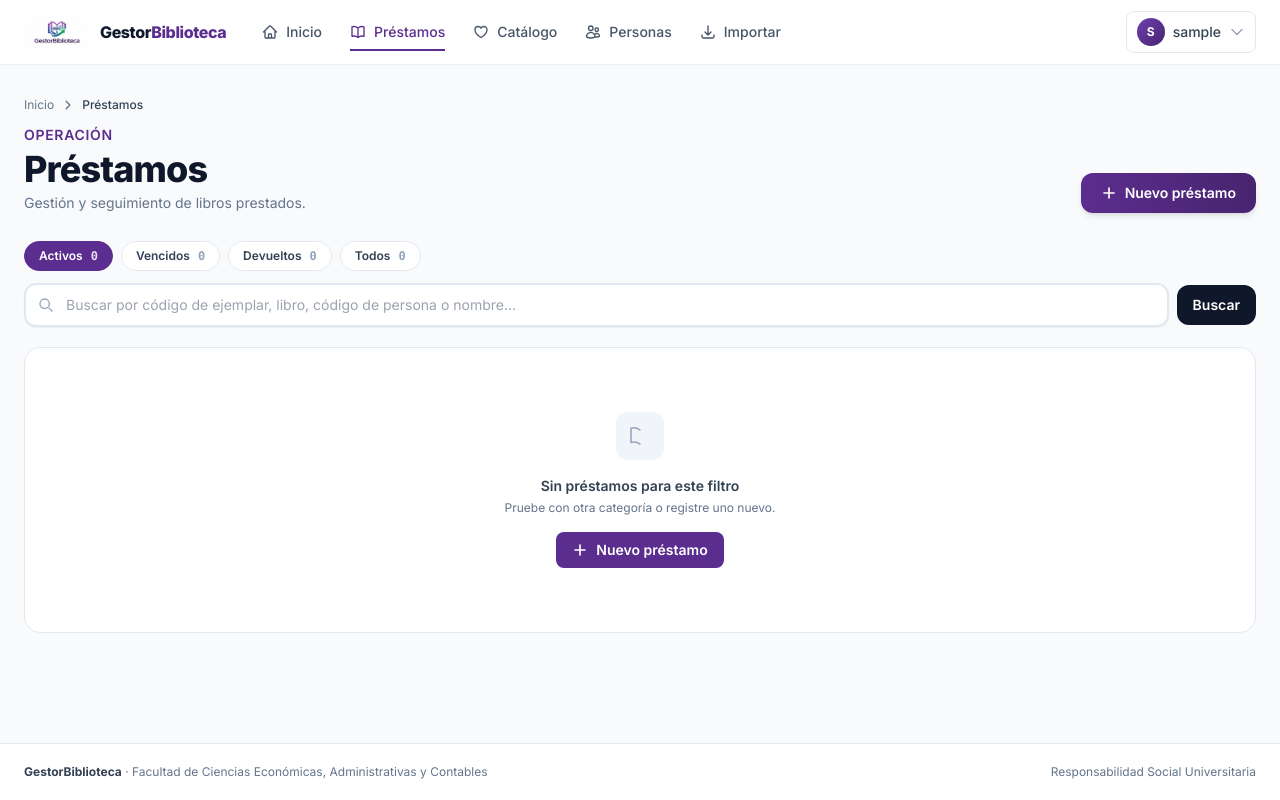
After one commit to BannedForMacros/Gestor-Biblioteca-GA, a Django app: page /prestamos/ in a window 1280 px wide. The commit adds this page. Run offline with Django 5.2, Linux system fonts and the light colour scheme; the visitor is signed in with stand-in values (Sample User, id 1); data that the repository does not hold is empty; some libraries are stand-ins or nearby versions.

Commit message:
CRUD DE PRESTAMOS

```diff
--- a/config/urls.py
+++ b/config/urls.py
@@ -13,6 +13,8 @@ urlpatterns = [
     path('', dashboard, name='home'),
     path('importar/', include('apps.importacion.urls')),
     path('prestamos/', include('apps.prestamos.urls')),
+    path('catalogo/', include('apps.catalogo.urls')),
+    path('personas/', include('apps.usuarios.urls')),
     path('admin/', admin.site.urls),
 ]
 
--- a/templates/base.html
+++ b/templates/base.html
@@ -110,18 +110,18 @@
             <svg class="w-4 h-4" fill="none" stroke="currentColor" stroke-width="2" viewBox="0 0 24 24"><path stroke-linecap="round" stroke-linejoin="round" d="m2.25 12 8.954-8.955c.44-.44 1.152-.44 1.591 0L21.75 12M4.5 9.75v10.125c0 .621.504 1.125 1.125 1.125H9.75v-4.875c0-.621.504-1.125 1.125-1.125h2.25c.621 0 1.125.504 1.125 1.125V21h4.125c.621 0 1.125-.504 1.125-1.125V9.75M8.25 21h8.25"/></svg>
             Inicio
           </a>
-          <a href="{% url 'prestamos:nuevo' %}"
+          <a href="{% url 'prestamos:lista' %}"
              class="nav-link inline-flex items-center gap-2 px-3 py-2 rounded-lg text-sm font-medium text-slate-600 hover:text-marca-700 hover:bg-marca-50 {% if '/prestamos/' in rp %}active{% endif %}">
             <svg class="w-4 h-4" fill="none" stroke="currentColor" stroke-width="2" viewBox="0 0 24 24"><path stroke-linecap="round" stroke-linejoin="round" d="M12 6.042A8.967 8.967 0 0 0 6 3.75c-1.052 0-2.062.18-3 .512v14.25A8.987 8.987 0 0 1 6 18c2.305 0 4.408.867 6 2.292m0-14.25a8.966 8.966 0 0 1 6-2.292c1.052 0 2.062.18 3 .512v14.25A8.987 8.987 0 0 0 18 18a8.967 8.967 0 0 0-6 2.292m0-14.25v14.25"/></svg>
             Préstamos
           </a>
-          <a href="/admin/catalogo/libro/"
-             class="nav-link inline-flex items-center gap-2 px-3 py-2 rounded-lg text-sm font-medium text-slate-600 hover:text-marca-700 hover:bg-marca-50">
+          <a href="{% url 'catalogo:libros_lista' %}"
+             class="nav-link inline-flex items-center gap-2 px-3 py-2 rounded-lg text-sm font-medium text-slate-600 hover:text-marca-700 hover:bg-marca-50 {% if '/catalogo/' in rp %}active{% endif %}">
             <svg class="w-4 h-4" fill="none" stroke="currentColor" stroke-width="2" viewBox="0 0 24 24"><path stroke-linecap="round" stroke-linejoin="round" d="M21 8.25c0-2.485-2.099-4.5-4.688-4.5-1.935 0-3.597 1.126-4.312 2.733-.715-1.607-2.377-2.733-4.313-2.733C5.1 3.75 3 5.765 3 8.25c0 7.22 9 12 9 12s9-4.78 9-12Z"/></svg>
             Catálogo
           </a>
-          <a href="/admin/usuarios/usuariobiblioteca/"
-             class="nav-link inline-flex items-center gap-2 px-3 py-2 rounded-lg text-sm font-medium text-slate-600 hover:text-marca-700 hover:bg-marca-50 {% if '/usuarios/' in rp %}active{% endif %}">
+          <a href="{% url 'usuarios:personas_lista' %}"
+             class="nav-link inline-flex items-center gap-2 px-3 py-2 rounded-lg text-sm font-medium text-slate-600 hover:text-marca-700 hover:bg-marca-50 {% if '/personas/' in rp %}active{% endif %}">
             <svg class="w-4 h-4" fill="none" stroke="currentColor" stroke-width="2" viewBox="0 0 24 24"><path stroke-linecap="round" stroke-linejoin="round" d="M15 19.128a9.38 9.38 0 0 0 2.625.372 9.337 9.337 0 0 0 4.121-.952 4.125 4.125 0 0 0-7.533-2.493M15 19.128v-.003c0-1.113-.285-2.16-.786-3.07M15 19.128v.106A12.318 12.318 0 0 1 8.624 21c-2.331 0-4.512-.645-6.374-1.766l-.001-.109a6.375 6.375 0 0 1 11.964-3.07M12 6.375a3.375 3.375 0 1 1-6.75 0 3.375 3.375 0 0 1 6.75 0Zm8.25 2.25a2.625 2.625 0 1 1-5.25 0 2.625 2.625 0 0 1 5.25 0Z"/></svg>
             Personas
           </a>
--- /dev/null
+++ b/templates/prestamos/lista.html
@@ -0,0 +1,172 @@
+{% extends "base.html" %}
+
+{% block title %}Préstamos · Gestor Biblioteca{% endblock %}
+
+{% block content %}
+<div class="max-w-7xl mx-auto px-4 sm:px-6 py-8">
+
+  <header class="anim-entrada mb-7">
+    <nav class="flex items-center gap-2 text-xs text-slate-500 mb-3">
+      <a href="{% url 'home' %}" class="hover:text-marca-700 transition-colors">Inicio</a>
+      <svg class="w-3 h-3" fill="none" stroke="currentColor" stroke-width="2.5" viewBox="0 0 24 24"><path stroke-linecap="round" stroke-linejoin="round" d="M8.25 4.5l7.5 7.5-7.5 7.5"/></svg>
+      <span class="text-slate-700 font-medium">Préstamos</span>
+    </nav>
+    <div class="flex flex-col sm:flex-row sm:items-end sm:justify-between gap-4">
+      <div>
+        <p class="text-sm font-semibold text-marca-600 uppercase tracking-wider mb-1">Operación</p>
+        <h1 class="text-3xl sm:text-4xl font-extrabold text-slate-900 tracking-tight">Préstamos</h1>
+        <p class="text-sm text-slate-500 mt-1">Gestión y seguimiento de libros prestados.</p>
+      </div>
+      <a href="{% url 'prestamos:nuevo' %}"
+         class="inline-flex items-center gap-2 px-5 py-2.5 rounded-xl bg-gradient-to-r from-marca-600 to-marca-700 text-white text-sm font-semibold hover:from-marca-700 hover:to-marca-800 shadow-md hover:shadow-lg hover:shadow-marca-500/30 transition-all">
+        <svg class="w-4 h-4" fill="none" stroke="currentColor" stroke-width="2.5" viewBox="0 0 24 24"><path stroke-linecap="round" stroke-linejoin="round" d="M12 4.5v15m7.5-7.5h-15"/></svg>
+        Nuevo préstamo
+      </a>
+    </div>
+  </header>
+
+  <!-- Filter chips + search -->
+  <div class="anim-entrada-1 flex flex-col gap-3 mb-5">
+    <div class="flex flex-wrap items-center gap-2">
+      {% with current=estado %}
+      <a href="?estado=ACTIVO{% if q %}&q={{ q }}{% endif %}"
+         class="inline-flex items-center gap-2 px-3.5 py-1.5 rounded-full text-xs font-semibold border transition-colors
+                {% if current == 'ACTIVO' %}bg-marca-600 border-marca-600 text-white{% else %}bg-white border-slate-200 text-slate-700 hover:border-marca-300 hover:text-marca-700{% endif %}">
+        Activos
+        <span class="font-mono tabular-nums {% if current == 'ACTIVO' %}text-marca-100{% else %}text-slate-400{% endif %}">{{ stats.activos }}</span>
+      </a>
+      <a href="?estado=VENCIDO{% if q %}&q={{ q }}{% endif %}"
+         class="inline-flex items-center gap-2 px-3.5 py-1.5 rounded-full text-xs font-semibold border transition-colors
+                {% if current == 'VENCIDO' %}bg-red-600 border-red-600 text-white{% else %}bg-white border-slate-200 text-slate-700 hover:border-red-300 hover:text-red-700{% endif %}">
+        Vencidos
+        <span class="font-mono tabular-nums {% if current == 'VENCIDO' %}text-red-100{% else %}text-slate-400{% endif %}">{{ stats.vencidos }}</span>
+      </a>
+      <a href="?estado=DEVUELTO{% if q %}&q={{ q }}{% endif %}"
+         class="inline-flex items-center gap-2 px-3.5 py-1.5 rounded-full text-xs font-semibold border transition-colors
+                {% if current == 'DEVUELTO' %}bg-acento-600 border-acento-600 text-white{% else %}bg-white border-slate-200 text-slate-700 hover:border-acento-300 hover:text-acento-700{% endif %}">
+        Devueltos
+        <span class="font-mono tabular-nums {% if current == 'DEVUELTO' %}text-acento-100{% else %}text-slate-400{% endif %}">{{ stats.devueltos }}</span>
+      </a>
+      <a href="?estado={% if q %}&q={{ q }}{% endif %}"
+         class="inline-flex items-center gap-2 px-3.5 py-1.5 rounded-full text-xs font-semibold border transition-colors
+                {% if not current %}bg-slate-900 border-slate-900 text-white{% else %}bg-white border-slate-200 text-slate-700 hover:border-slate-400{% endif %}">
+        Todos
+        <span class="font-mono tabular-nums {% if not current %}text-slate-300{% else %}text-slate-400{% endif %}">{{ stats.total }}</span>
+      </a>
+      {% endwith %}
+    </div>
+
+    <form method="get" class="flex items-center gap-2">
+      <input type="hidden" name="estado" value="{{ estado }}">
+      <div class="relative flex-1">
+        <svg class="absolute left-3.5 top-1/2 -translate-y-1/2 w-4 h-4 text-slate-400" fill="none" stroke="currentColor" stroke-width="2" viewBox="0 0 24 24"><path stroke-linecap="round" stroke-linejoin="round" d="m21 21-4.3-4.3M10 17a7 7 0 1 1 0-14 7 7 0 0 1 0 14Z"/></svg>
+        <input type="text" name="q" value="{{ q }}"
+               placeholder="Buscar por código de ejemplar, libro, código de persona o nombre…"
+               class="w-full pl-10 pr-4 py-2.5 rounded-xl border-2 border-slate-200 bg-white shadow-sm focus:border-marca-500 focus:ring-0 focus:shadow-md transition-all text-sm">
+      </div>
+      <button type="submit" class="px-4 py-2.5 rounded-xl bg-slate-900 text-white text-sm font-semibold hover:bg-slate-800 transition-colors">Buscar</button>
+    </form>
+  </div>
+
+  <!-- Table -->
+  <section class="anim-entrada-2 bg-white rounded-2xl border border-slate-200 overflow-hidden">
+    {% if page.object_list %}
+      <div class="overflow-x-auto">
+        <table class="w-full text-sm">
+          <thead>
+            <tr class="bg-slate-50/70 border-b border-slate-100">
+              <th class="text-left px-6 py-3 text-xs font-semibold text-slate-500 uppercase tracking-wider">Libro / Ejemplar</th>
+              <th class="text-left px-6 py-3 text-xs font-semibold text-slate-500 uppercase tracking-wider">Persona</th>
+              <th class="text-left px-6 py-3 text-xs font-semibold text-slate-500 uppercase tracking-wider">Fecha préstamo</th>
+              <th class="text-left px-6 py-3 text-xs font-semibold text-slate-500 uppercase tracking-wider">Devolución</th>
+              <th class="text-left px-6 py-3 text-xs font-semibold text-slate-500 uppercase tracking-wider">Estado</th>
+              <th class="text-right px-6 py-3 text-xs font-semibold text-slate-500 uppercase tracking-wider">Acciones</th>
+            </tr>
+          </thead>
+          <tbody class="divide-y divide-slate-100">
+            {% for p in page.object_list %}
+              <tr class="hover:bg-slate-50/60 transition-colors">
+                <td class="px-6 py-3.5">
+                  <p class="font-semibold text-slate-900 line-clamp-1">{{ p.ejemplar.libro.titulo }}</p>
+                  <p class="text-xs text-slate-400 font-mono mt-0.5">{{ p.ejemplar.codigo }}</p>
+                </td>
+                <td class="px-6 py-3.5">
+                  <div class="flex items-center gap-2">
+                    <span class="w-7 h-7 rounded-full bg-gradient-to-br from-marca-100 to-marca-200 text-marca-800 flex items-center justify-center font-bold text-xs flex-shrink-0">
+                      {{ p.usuario.nombres|slice:":1" }}{{ p.usuario.apellidos|slice:":1" }}
+                    </span>
+                    <div class="min-w-0">
+                      <a href="{% url 'usuarios:persona_detalle' p.usuario_id %}" class="font-semibold text-slate-900 hover:text-marca-700 transition-colors line-clamp-1">{{ p.usuario.nombre_completo }}</a>
+                      <p class="text-xs text-slate-400 font-mono">{{ p.usuario.codigo_universitario }}</p>
+                    </div>
+                  </div>
+                </td>
+                <td class="px-6 py-3.5 text-slate-700 tabular-nums">{{ p.fecha_prestamo|date:"d M Y, H:i" }}</td>
+                <td class="px-6 py-3.5">
+                  <p class="text-slate-700 tabular-nums">{{ p.fecha_devolucion_esperada|date:"d M Y" }}</p>
+                  {% if p.fecha_devolucion_real %}
+                    <p class="text-xs text-acento-700 tabular-nums">→ {{ p.fecha_devolucion_real|date:"d M Y, H:i" }}</p>
+                  {% endif %}
+                </td>
+                <td class="px-6 py-3.5">
+                  {% if p.estado == 'ACTIVO' %}
+                    {% if p.esta_vencido %}
+                      <span class="inline-flex items-center gap-1.5 px-2.5 py-0.5 rounded-full bg-red-50 text-red-700 text-xs font-semibold">
+                        <span class="w-1.5 h-1.5 rounded-full bg-red-500"></span>Vencido · {{ p.dias_de_retraso }}d
+                      </span>
+                    {% else %}
+                      <span class="inline-flex items-center gap-1.5 px-2.5 py-0.5 rounded-full bg-acento-50 text-acento-700 text-xs font-semibold">
+                        <span class="w-1.5 h-1.5 rounded-full bg-acento-500"></span>Activo
+                      </span>
+                    {% endif %}
+                  {% elif p.estado == 'DEVUELTO' %}
+                    <span class="inline-flex items-center gap-1.5 px-2.5 py-0.5 rounded-full bg-slate-100 text-slate-600 text-xs font-semibold">
+                      <span class="w-1.5 h-1.5 rounded-full bg-slate-400"></span>Devuelto
+                    </span>
+                  {% else %}
+                    <span class="inline-flex items-center px-2 py-0.5 rounded-full bg-amber-50 text-amber-800 text-xs font-semibold">{{ p.get_estado_display }}</span>
+                  {% endif %}
+                </td>
+                <td class="px-6 py-3.5 text-right">
+                  <div class="inline-flex items-center gap-1">
+                    <a href="{% url 'prestamos:recibo' p.id %}"
+                       class="p-1.5 rounded-md text-slate-500 hover:text-marca-700 hover:bg-marca-50 transition-colors" title="Ver recibo">
+                      <svg class="w-4 h-4" fill="none" stroke="currentColor" stroke-width="2" viewBox="0 0 24 24"><path stroke-linecap="round" stroke-linejoin="round" d="M9 12h3.75M9 15h3.75M9 18h3.75m3 .75H18a2.25 2.25 0 0 0 2.25-2.25V6.108c0-1.135-.845-2.098-1.976-2.192a48.424 48.424 0 0 0-1.123-.08m-5.801 0c-.065.21-.1.433-.1.664 0 .414.336.75.75.75h4.5a.75.75 0 0 0 .75-.75 2.25 2.25 0 0 0-.1-.664m-5.8 0A2.251 2.251 0 0 1 13.5 2.25H15c1.012 0 1.867.668 2.15 1.586"/></svg>
+                    </a>
+                    {% if p.estado == 'ACTIVO' %}
+                      <form method="post" action="{% url 'prestamos:devolver' p.id %}" class="inline" onsubmit="return confirm('¿Confirmar devolución de «{{ p.ejemplar.libro.titulo|escapejs }}»?');">
+                        {% csrf_token %}
+                        <button type="submit"
+                                class="inline-flex items-center gap-1.5 px-3 py-1.5 rounded-lg bg-acento-600 text-white text-xs font-semibold hover:bg-acento-700 transition-colors">
+                          <svg class="w-3.5 h-3.5" fill="none" stroke="currentColor" stroke-width="2.5" viewBox="0 0 24 24"><path stroke-linecap="round" stroke-linejoin="round" d="m4.5 12.75 6 6 9-13.5"/></svg>
+                          Devolver
+                        </button>
+                      </form>
+                    {% endif %}
+                  </div>
+                </td>
+              </tr>
+            {% endfor %}
+          </tbody>
+        </table>
+      </div>
+      <div class="px-6 py-4 border-t border-slate-100">
+        {% include "_partials/pagination.html" with page=page querystring="estado="|add:estado|add:"&q="|add:q %}
+      </div>
+    {% else %}
+      <div class="px-6 py-16 text-center">
+        <div class="mx-auto w-12 h-12 rounded-xl bg-slate-100 text-slate-400 flex items-center justify-center mb-4">
+          <svg class="w-6 h-6" fill="none" stroke="currentColor" stroke-width="1.5" viewBox="0 0 24 24"><path stroke-linecap="round" stroke-linejoin="round" d="M12 6.042A8.967 8.967 0 0 0 6 3.75c-1.052 0-2.062.18-3 .512v14.25A8.987 8.987 0 0 1 6 18c2.305 0 4.408.867 6 2.292"/></svg>
+        </div>
+        <p class="text-sm font-semibold text-slate-700">Sin préstamos para este filtro</p>
+        <p class="text-xs text-slate-500 mt-1 mb-4">Pruebe con otra categoría o registre uno nuevo.</p>
+        <a href="{% url 'prestamos:nuevo' %}"
+           class="inline-flex items-center gap-2 px-4 py-2 rounded-lg bg-marca-600 text-white text-sm font-semibold hover:bg-marca-700 transition-colors">
+          <svg class="w-4 h-4" fill="none" stroke="currentColor" stroke-width="2.5" viewBox="0 0 24 24"><path stroke-linecap="round" stroke-linejoin="round" d="M12 4.5v15m7.5-7.5h-15"/></svg>
+          Nuevo préstamo
+        </a>
+      </div>
+    {% endif %}
+  </section>
+</div>
+{% endblock %}
```
